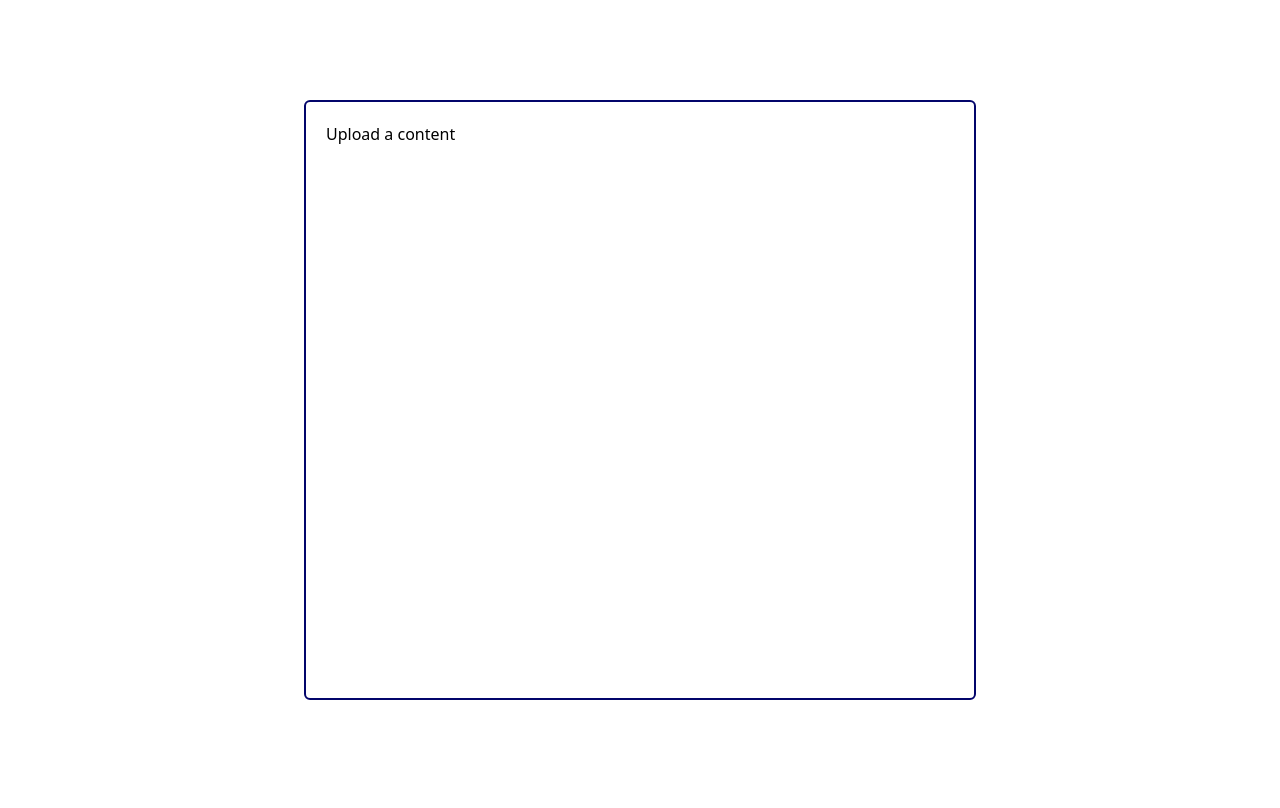
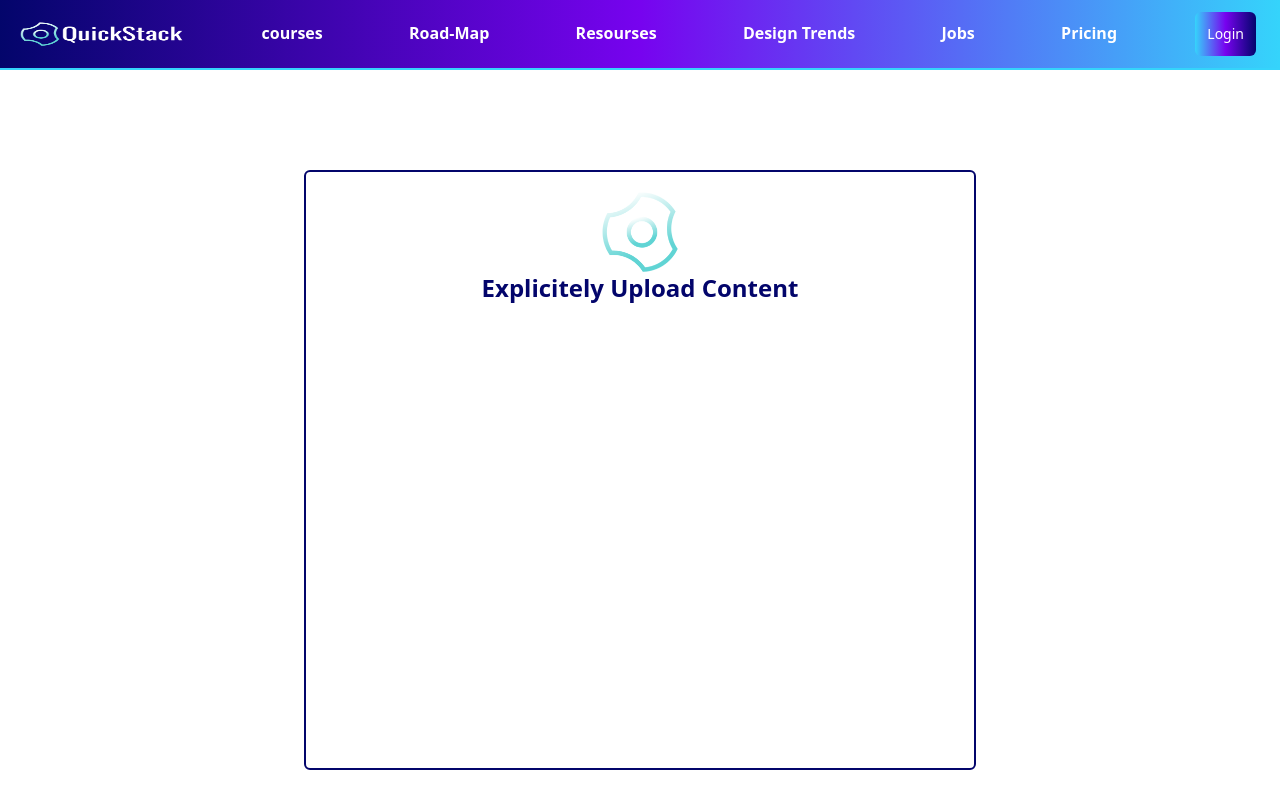
Before and after one commit to CodexpathCommunity/QuickStack, a Next.js app: page /upload in a window 1280 px wide. Shown: the top 808 px of the page. Built offline with nearby package versions, Linux system fonts and the light colour scheme; no server answers.

Commit message:
added teh image upload link

```diff
--- a/components/Header.js
+++ b/components/Header.js
@@ -1,5 +1,6 @@
 import Avatar from "./Avatar";
 import Image from "next/image";
+import { CloudUploadIcon } from "@heroicons/react/outline";
 import { MenuIcon } from "@heroicons/react/solid";
 import Modal from "@material-ui/core/Modal";
 import { useContext, useState } from "react";
@@ -8,8 +9,9 @@ import { auth } from "../firebase";
 import LoginModal from "./Modals/LoginModal";
 import ProfileModal from "./Modals/ProfileModal";
 import { Context } from "../context";
+import Link from "next/link";
 
-function Header({ links }) {
+function Header() {
   // open is for the login modal while open profile iis for the profile modal
 
   const [open, setOpen] = useState(false);
@@ -17,6 +19,15 @@ function Header({ links }) {
   // firebase  user for authenticated state
   const [user] = useAuthState(auth);
   const { state, dispatch } = useContext(Context);
+
+  const links = [
+    "courses",
+    "Road-Map",
+    "Resourses",
+    "Design Trends",
+    "Jobs",
+    "Pricing",
+  ];
 
   return (
     <div
@@ -38,6 +49,7 @@ function Header({ links }) {
           })
         }
       />
+      <Link href="/">
         <Image
           src="/images/lightlogo.png"
           className="mr-2"
@@ -50,24 +62,33 @@ function Header({ links }) {
             })
           }
         />
+      </Link>
       <div
-        className={`h-[90%] w-full absolute top-[3.75rem] ${"left-[-100%] "} text-w bg-[#35d4fb] flex flex-col items-center
+        className={`h-[90%] w-full hidden  text-w
+        sm:flex flex-col items-center
             justify-evenly text-2xl font-semibold
             sm:flex-row sm:text-base sm:bg-[transparent]
             sm:flex-grow
-            sm:static`}
+            `}
       >
         {links.map((link) => (
           <h3
             key={link}
             className="p-2 border-b-2 border-transparent hover:border-[#03056b] cursor-pointer"
-            onClick={""}
           >
             {link}
           </h3>
         ))}
       </div>
+
       {user ? (
+        <>
+          <Link href="/upload" className="link">
+            <CloudUploadIcon
+              className="h-10 mr-4 ml-4 hidden sm:inline-block"
+              className="link"
+            />
+          </Link>
           <Avatar
             url="https://avatars.githubusercontent.com/u/69096827?v=4"
             className="ml-auto"
@@ -80,6 +101,7 @@ function Header({ links }) {
               setOpenProfle(true);
             }}
           />
+        </>
       ) : (
         <button
           className="btn ml-auto"
--- a/components/SideNav.js
+++ b/components/SideNav.js
@@ -1,8 +1,17 @@
 import { useContext } from "react";
 import { Context } from "../context";
 
-function SideNav({ links }) {
+function SideNav() {
   const { state, dispatch } = useContext(Context);
+  const links = [
+    "courses",
+    "Road-Map",
+    "Resourses",
+    "Design Trends",
+    "Jobs",
+    "Pricing",
+  ];
+
   return (
     <div
       className={`h-[90%] w-full fixed top-[3.75rem] ${
--- /dev/null
+++ b/components/Upload.js
@@ -0,0 +1,16 @@
+function Upload() {
+  return (
+    <div className="flex items-center justify-center h-screen">
+      <div className="flex flex-col items-center border-2 max-w-2xl w-[90%] h-3/4 border-[#03056b] text-[#03056b] rounded-md p-2 sm:p-5">
+        <img
+          src="./images/logos.png"
+          alt="logo"
+          className="h-20 w-20 object-contain"
+        />
+        <h2 className="  text-2xl font-bold">Explicitely Upload Content</h2>
+      </div>
+    </div>
+  );
+}
+
+export default Upload;
--- a/pages/index.js
+++ b/pages/index.js
@@ -6,14 +6,6 @@ import NavLink from "../components/NavLink/Index";
 import Card from "../components/Card";
 
 export default function Home() {
-  const links = [
-    "courses",
-    "Road-Map",
-    "Resourses",
-    "Design Trends",
-    "Jobs",
-    "Pricing",
-  ];
   return (
     <div className="relative">
       <Head>
@@ -21,8 +13,8 @@ export default function Home() {
         <link rel="icon" href="/images/logos.png" />
       </Head>
 
-      <Header links={links} />
-      <SideNav links={links} />
+      <Header />
+      <SideNav />
       <Hero />
       <NavLink />
       <div className="grid sm:grid-cols-2 md:grid-cols-4 gap-5 max-w-screen-xl w-full p-4 m-auto mt-10">
--- a/pages/upload.js
+++ b/pages/upload.js
@@ -2,6 +2,7 @@ import { useState } from "react";
 import Head from "next/head";
 import Header from "../components/Header";
 import SideNav from "../components/SideNav";
+import Upload from "../components/Upload";
 
 function upload() {
   const [thumbnail, setThumbnail] = useState(null);
@@ -11,21 +12,24 @@ function upload() {
   const [price, setPrice] = useState("");
   const [amount, setAmount] = useState("");
   const [sucess, setSucess] = useState(false);
-
+  const links = [
+    "courses",
+    "Road-Map",
+    "Resourses",
+    "Design Trends",
+    "Jobs",
+    "Pricing",
+  ];
   return (
     <div className="">
       <Head>
         <title>Upload - QuiskStack</title>
         <link rel="icon" href="/images/logos.png" />
       </Head>
-      {/* <Header showNav={showNav} setShowNav={setShowNav} links={links} />
-      <SideNav showNav={showNav} setShowNav={setShowNav} links={links} /> */}
 
-      <div className="flex items-center justify-center h-screen">
-        <div className="flex flex-col border-2 max-w-2xl w-[90%] h-3/4 border-[#03056b] rounded-md p-2 sm:p-5">
-          <h2 className="text-md">Upload a content</h2>
-        </div>
-      </div>
+      <Header />
+      <SideNav />
+      <Upload />
     </div>
   );
 }
--- a/styles/globals.css
+++ b/styles/globals.css
@@ -8,4 +8,7 @@
     focus:outline-none ring-[#7703ef] text-sm  hover:bg-gradient-to-l from-[#35d4fb] via-[#7703ef] to-[#03056b]
     text-white hover:shadow-md active:ring-[#03056b] transition duration-150 transform hover:scale-105;
   }
+  .link {
+    @apply cursor-pointer outline-none;
+  }
 }
```
Lines whose indentation alone changed are shown as unchanged.
